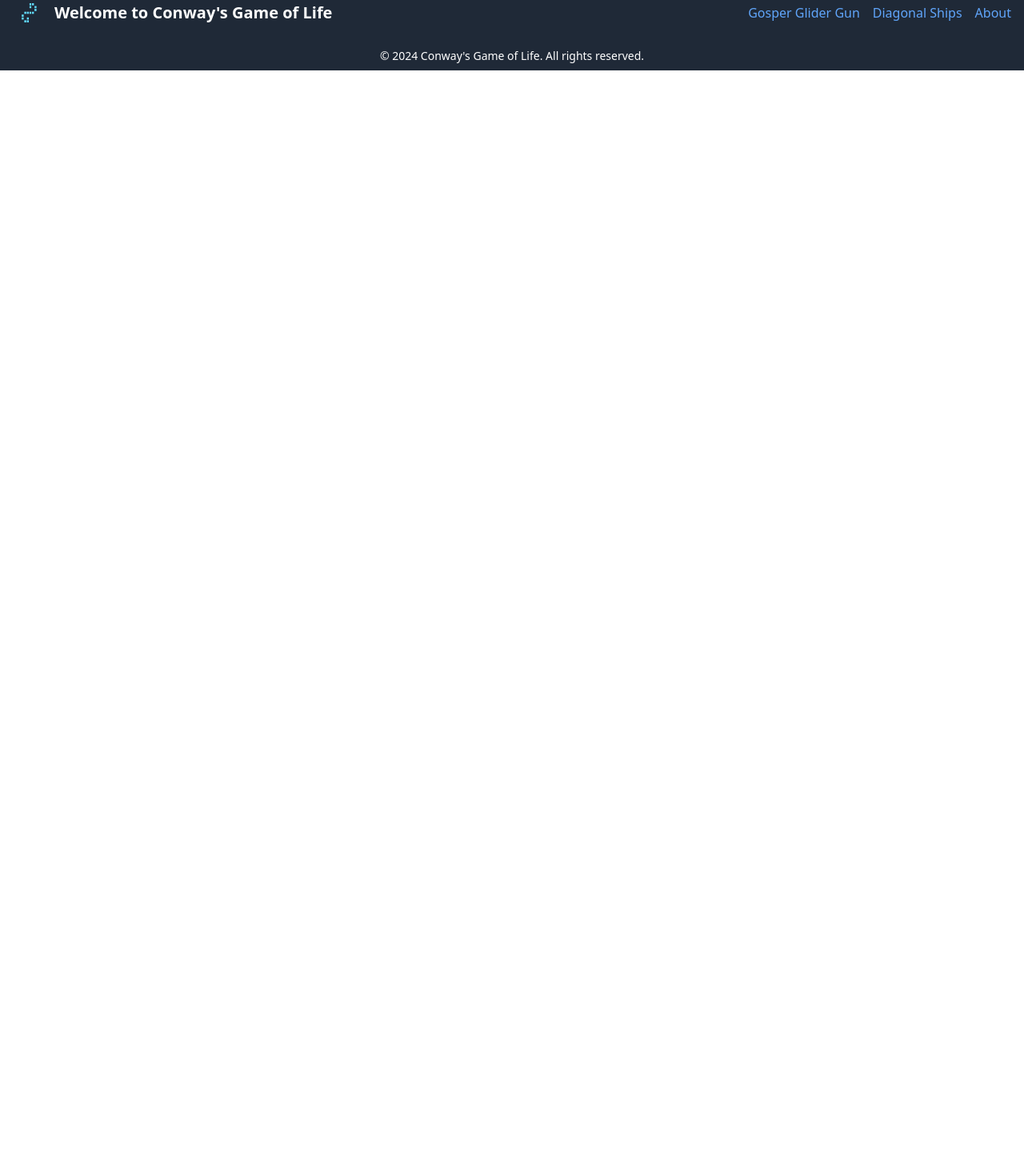
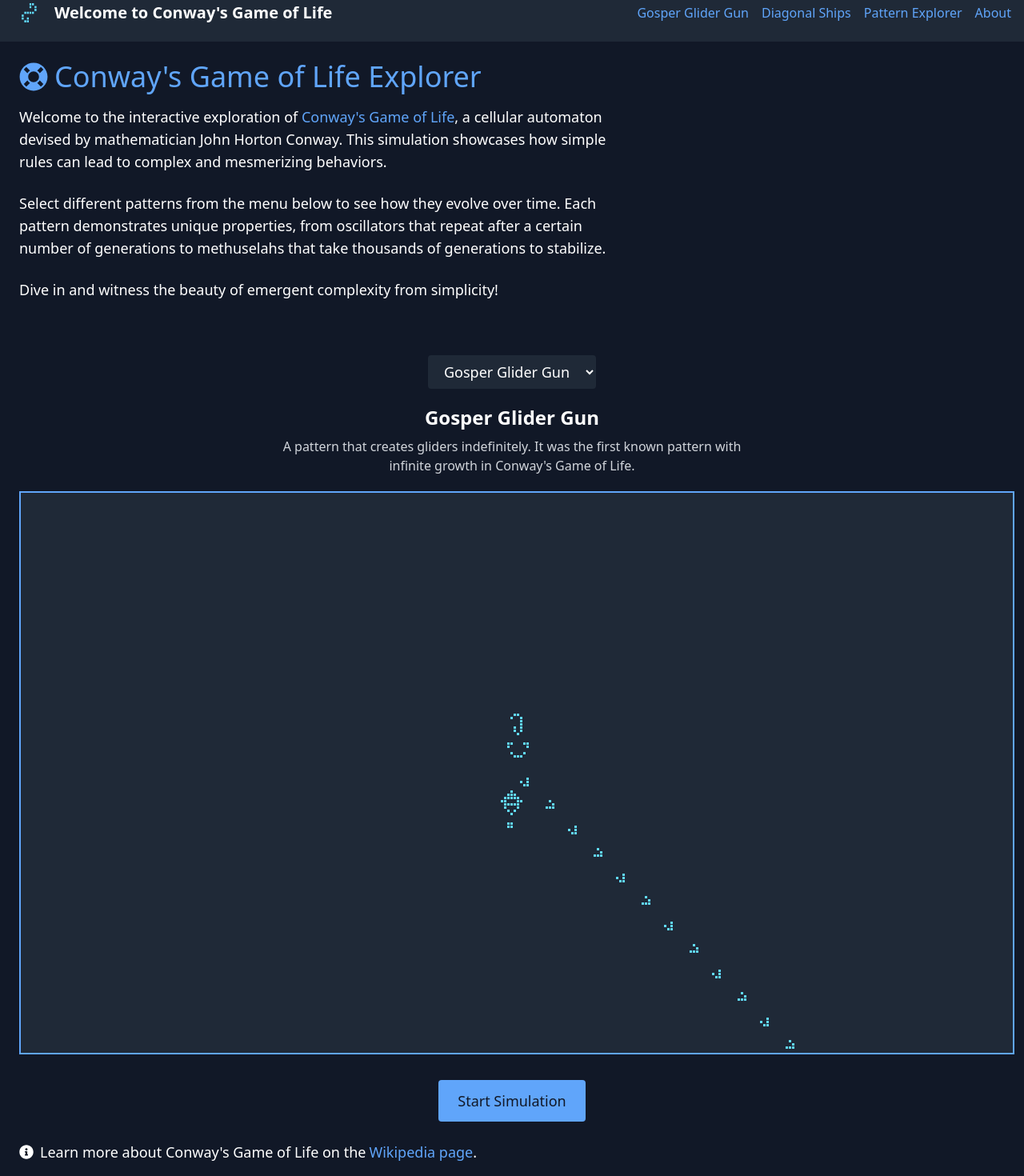
Before and after one commit to louispaulet/simple_game_of_life, a React (Vite) app in the folder conway-game-of-life/: page /#/patterns in a window 1280 px wide. Shown: the part 20-1490 px from the top of the page at 80% size. Before the commit the page ends 800 px from the top, so only its background shows below. Built offline with nearby package versions, Linux system fonts and the light colour scheme.

Commit message:
add new page with dropdown to select pattern (#4)

```diff
--- a/conway-game-of-life/src/App.jsx
+++ b/conway-game-of-life/src/App.jsx
@@ -1,3 +1,5 @@
+// App.js
+
 import React from 'react';
 import { HashRouter as Router, Route, Routes } from 'react-router-dom';
 import Header from './components/Header';
@@ -5,6 +7,7 @@ import Footer from './components/Footer';
 import HomePage from './pages/HomePage';
 import About from './pages/About';
 import GosperGliderGunPage from './pages/GosperGliderGunPage';
+import LifePatternViewerPage from './pages/LifePatternViewerPage'; // Import LifePatternViewerPage
 import DiagonalShipsPage from './pages/DiagonalShipsPage'; // Import new page
 
 function App() {
@@ -16,7 +19,8 @@ function App() {
           <Route path="/" element={<HomePage />} />
           <Route path="/about" element={<About />} />
           <Route path="/gosper-glider-gun" element={<GosperGliderGunPage />} />
-          <Route path="/diagonal-ships" element={<DiagonalShipsPage />} /> {/* New route */}
+          <Route path="/patterns" element={<LifePatternViewerPage />} /> {/* New route for pattern explorer */}
+          <Route path="/diagonal-ships" element={<DiagonalShipsPage />} /> {/* New route for diagonal ships */}
         </Routes>
         <Footer />
       </div>
--- a/conway-game-of-life/src/components/Header.jsx
+++ b/conway-game-of-life/src/components/Header.jsx
@@ -1,3 +1,5 @@
+// Header.js
+
 import React from 'react';
 import { Link } from 'react-router-dom';
 import logo from '../assets/logo.png';
@@ -23,6 +25,11 @@ function Header() {
           Diagonal Ships
         </Link>
 
+        {/* Link to the Pattern Explorer page */}
+        <Link to="/patterns" className="text-blue-400 hover:underline">
+          Pattern Explorer
+        </Link>
+
         {/* Link to the About page */}
         <Link to="/about" className="text-blue-400 hover:underline">
           About
--- /dev/null
+++ b/conway-game-of-life/src/components/LifePatternViewerComponent.jsx
@@ -0,0 +1,187 @@
+import React, { useRef, useEffect, useState } from 'react';
+import GameOfLifeEngine from '../engine/GameOfLifeEngine'; // Reuse the engine
+
+const LifePatternViewer = () => {
+  const canvasRef = useRef(null);
+  const [engine, setEngine] = useState(null);
+  const [selectedPattern, setSelectedPattern] = useState('Gosper Glider Gun');
+
+  // Define available patterns with their descriptions and grid representations
+  const patterns = {
+    'Gosper Glider Gun': {
+      description:
+        'A pattern that creates gliders indefinitely. It was the first known pattern with infinite growth in Conway\'s Game of Life.',
+      pattern: `
+........................O...........
+......................O.O...........
+............OO......OO............OO
+...........O...O....OO............OO
+OO........O.....O...OO..............
+OO........O...O.OO....O.O...........
+..........O.....O.......O...........
+...........O...O....................
+............OO......................
+`,
+    },
+    'F-pentomino': {
+      description:
+        'A simple pattern that evolves for a long time before stabilizing. It is one of the most well-known methuselahs.',
+      pattern: `
+OO..
+.O..
+.O..
+.OOO
+`,
+    },
+    'R-pentomino': {
+      description:
+        'A famous methuselah that evolves for 1103 generations before stabilizing.',
+      pattern: `
+.OO
+OO.
+.O.
+`,
+    },
+    'Diehard': {
+      description:
+        'A pattern that dies out after 130 generations, the longest-lived pattern known with seven or fewer cells.',
+      pattern: `
+......O.
+OO......
+.O...OOO
+`,
+    },
+    'Acorn': {
+      description:
+        'A small pattern that evolves for 5206 generations before stabilizing, creating many interesting structures along the way.',
+      pattern: `
+.O.....
+...O...
+OO..OOO
+`,
+    },
+    'Fumarole': {
+      description:
+        'A period-5 oscillator discovered by Dean Hickerson. It is the smallest known oscillator of period 5 in terms of bounding box.',
+      pattern: `
+...OO...
+.O....O.
+.O....O.
+.O....O.
+..O..O..
+O.O..O.O
+OO....OO
+`,
+    },
+    'Pentadecathlon': {
+      description:
+        'A famous period-15 oscillator that is often called the "Queen bee shuttle."',
+      pattern: `
+..O....O..
+OO.OOOO.OO
+..O....O..
+`,
+    },
+  };
+
+  useEffect(() => {
+    if (canvasRef.current) {
+      const engineInstance = new GameOfLifeEngine(canvasRef.current);
+      setEngine(engineInstance);
+      engineInstance.grid = engineInstance.createGrid();
+      loadPattern(engineInstance.grid, patterns[selectedPattern].pattern);
+      engineInstance.drawGrid();
+      engineInstance.gameLoop();
+
+      // Handle window resizing
+      const handleResize = () => {
+        engineInstance.initCanvas();
+        loadPattern(engineInstance.grid, patterns[selectedPattern].pattern);
+        engineInstance.drawGrid();
+      };
+
+      window.addEventListener('resize', handleResize);
+
+      return () => window.removeEventListener('resize', handleResize);
+    }
+  }, [selectedPattern]);
+
+  const loadPattern = (grid, patternString) => {
+    const patternArray = patternString
+      .trim()
+      .split('\n')
+      .map((row) =>
+        row.split('').map((cell) => (cell === 'O' ? 1 : 0))
+      );
+
+    // Center the pattern on the canvas
+    const gridHeight = grid.length;
+    const gridWidth = grid[0].length;
+    const patternHeight = patternArray.length;
+    const patternWidth = patternArray[0].length;
+    const startX = Math.floor((gridWidth - patternWidth) / 2);
+    const startY = Math.floor((gridHeight - patternHeight) / 2);
+
+    // Place the pattern onto the grid
+    for (let y = 0; y < patternHeight; y++) {
+      for (let x = 0; x < patternWidth; x++) {
+        if (patternArray[y][x] === 1) {
+          grid[startY + y][startX + x] = 1;
+        }
+      }
+    }
+  };
+
+  const startSimulation = () => {
+    if (engine) {
+      engine.grid = engine.createGrid(); // Reset the grid
+      loadPattern(engine.grid, patterns[selectedPattern].pattern); // Load selected pattern
+      engine.drawGrid(); // Redraw the grid
+      engine.gameLoop(); // Restart the simulation
+    }
+  };
+
+  const handlePatternChange = (event) => {
+    setSelectedPattern(event.target.value);
+    if (engine) {
+      engine.stopSimulation(); // Stop current simulation
+    }
+  };
+
+  return (
+    <div className="flex flex-col items-center justify-center">
+      <select
+        value={selectedPattern}
+        onChange={handlePatternChange}
+        className="mt-5 px-4 py-2 text-lg bg-gray-800 text-white rounded hover:bg-gray-700"
+      >
+        {Object.keys(patterns).map((patternName) => (
+          <option key={patternName} value={patternName}>
+            {patternName}
+          </option>
+        ))}
+      </select>
+
+      <div className="mt-5 text-center max-w-xl">
+        <h2 className="text-2xl font-bold text-white">{selectedPattern}</h2>
+        <p className="text-gray-300 mt-2">
+          {patterns[selectedPattern].description}
+        </p>
+      </div>
+
+      <canvas
+        ref={canvasRef}
+        className="border-2 border-blue-400 bg-gray-800 mx-auto my-5"
+      ></canvas>
+
+      <button
+        onClick={startSimulation}
+        className="mt-3 px-6 py-3 text-lg bg-blue-400 text-gray-900 rounded hover:bg-blue-300"
+      >
+        Start Simulation
+      </button>
+    </div>
+  );
+};
+
+export default LifePatternViewer;
--- /dev/null
+++ b/conway-game-of-life/src/pages/LifePatternViewerPage.jsx
@@ -0,0 +1,41 @@
+// LifePatternViewerPage.jsx
+
+import React from 'react';
+import { FaLifeRing, FaInfoCircle } from 'react-icons/fa'; // Importing icons for visual effect
+import LifePatternViewer from '../components/LifePatternViewerComponent';
+
+const LifePatternViewerPage = () => {
+  return (
+    <div className="flex flex-col items-start justify-center min-h-screen bg-gray-900 text-white p-6">
+      <h1 className="text-4xl text-blue-400 mb-4 flex items-center">
+        <FaLifeRing className="mr-2" /> Conway's Game of Life Explorer
+      </h1>
+      <p className="max-w-3xl text-left text-lg mb-6">
+        Welcome to the interactive exploration of <span className="text-blue-400">Conway's Game of Life</span>, a cellular automaton devised by mathematician John Horton Conway. This simulation showcases how simple rules can lead to complex and mesmerizing behaviors.
+      </p>
+      <p className="max-w-3xl text-left text-lg mb-6">
+        Select different patterns from the menu below to see how they evolve over time. Each pattern demonstrates unique properties, from oscillators that repeat after a certain number of generations to methuselahs that take thousands of generations to stabilize.
+      </p>
+      <p className="max-w-3xl text-left text-lg mb-6">
+        Dive in and witness the beauty of emergent complexity from simplicity!
+      </p>
+      <div className="w-full mt-6">
+        <LifePatternViewer />
+      </div>
+      <p className="max-w-3xl text-left text-lg mt-6 flex items-center">
+        <FaInfoCircle className="mr-2" /> Learn more about Conway's Game of Life on the
+        <a
+          href="https://en.wikipedia.org/wiki/Conway%27s_Game_of_Life"
+          target="_blank"
+          rel="noopener noreferrer"
+          className="text-blue-400 hover:underline ml-1"
+        >
+          Wikipedia page
+        </a>
+        .
+      </p>
+    </div>
+  );
+};
+
+export default LifePatternViewerPage;
```
